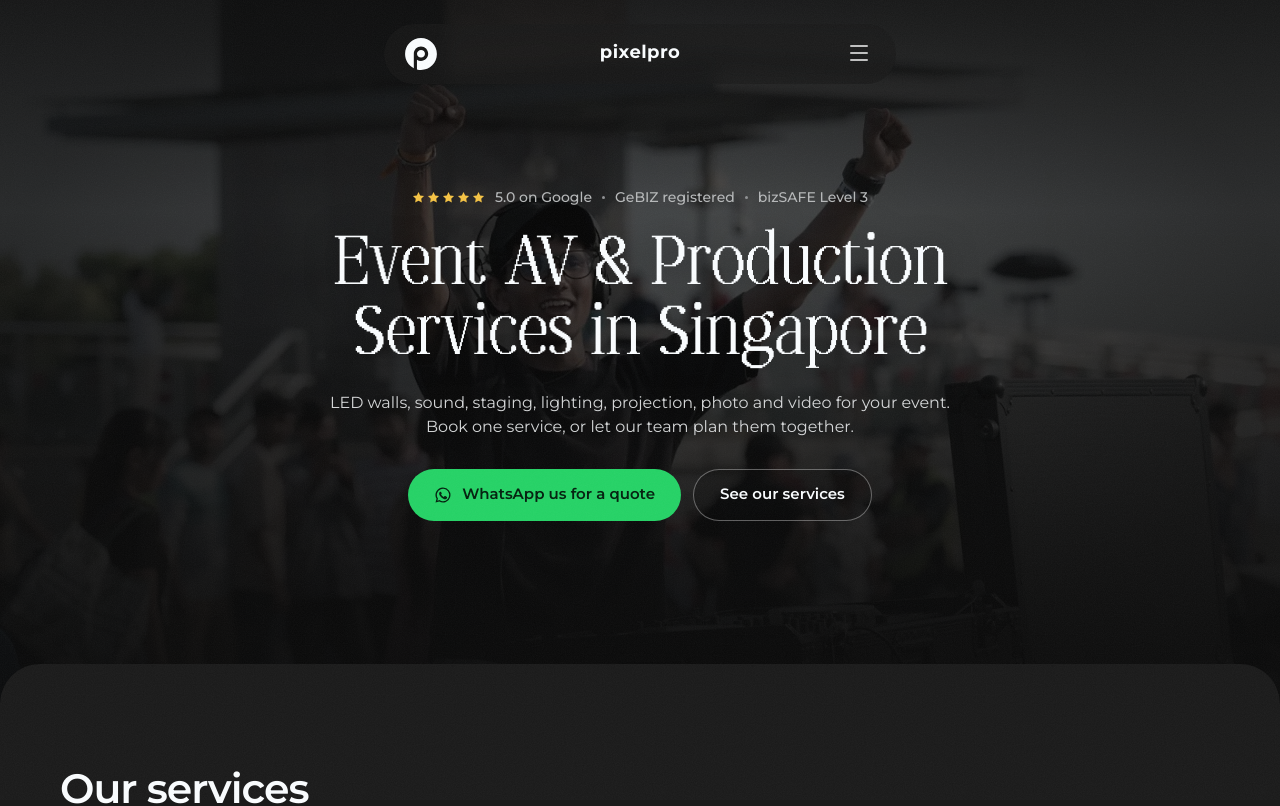
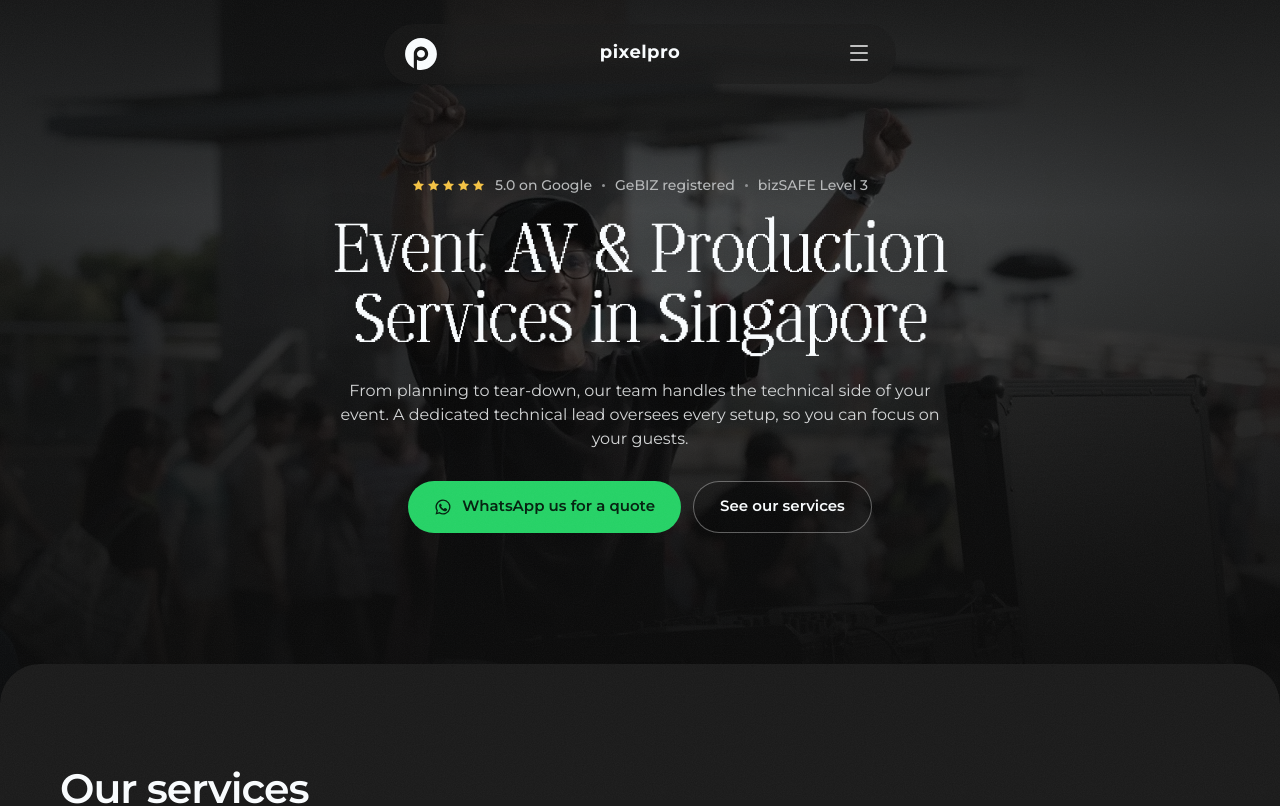
Before and after one commit to PixelPro-Studios/pixelpro-website, a Next.js app: page /mockup/services-v3 in a window 1280 px wide. Shown: the top 806 px of the page. Built offline with nearby package versions, Linux system fonts and the light colour scheme.

Commit message:
Services mockup: hero line in their voice (team handles the technical side, dedicated technical lead)

```diff
--- a/app/mockup/services-v3/ServicesV3.tsx
+++ b/app/mockup/services-v3/ServicesV3.tsx
@@ -48,7 +48,7 @@ export default function ServicesV3() {
           <Badge />
           <h1 className="v3-h1 v3-rise-h">Event AV & Production Services in Singapore</h1>
           <p className="v3-lead v3-rise" style={{ animationDelay: "80ms" }}>
-            LED walls, sound, staging, lighting, projection, photo and video for your event. Book one service, or let our team plan them together.
+            From planning to tear-down, our team handles the technical side of your event. A dedicated technical lead oversees every setup, so you can focus on your guests.
           </p>
           <div className="v3-btns v3-rise" style={{ animationDelay: "140ms" }}>
             <a href={WA} target="_blank" rel="noopener noreferrer" className="v3-btn v3-btn-wa">
```
